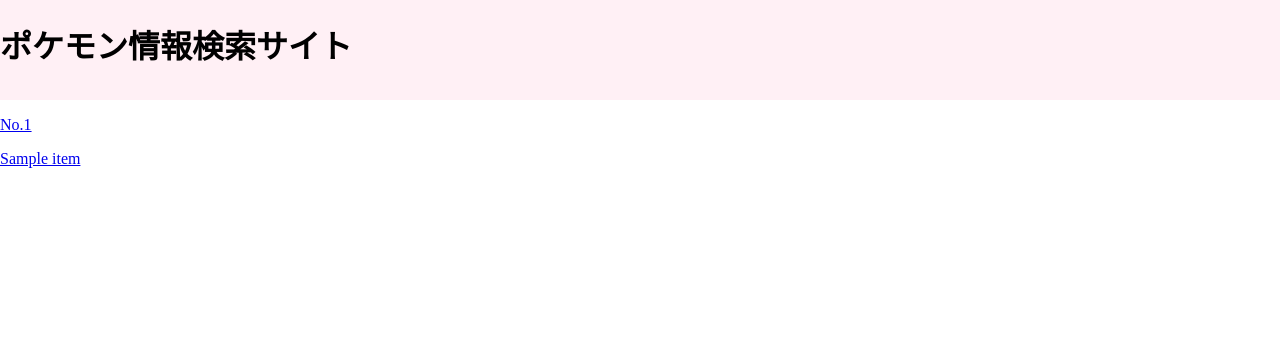
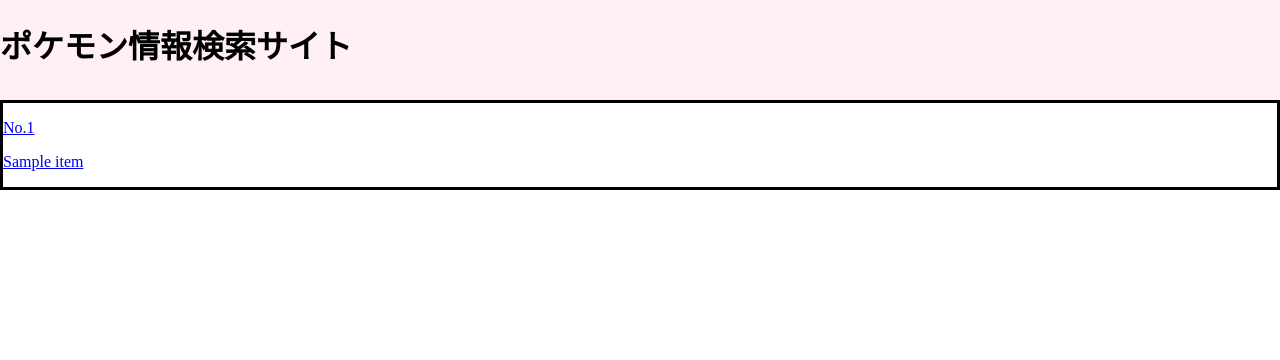
Before and after one commit to h2o-ikeda/tst-kpgs, a Flask app: template templates/ポケモン検索結果一覧.html in a window 1280 px wide. Shown: the top 360 px of the page. Run offline with Flask 3, Linux system fonts and the light colour scheme; the template is opened without the code that fills it: most values are stand-ins (such as "Sample title", 1, 10 or a date in 2020); some libraries are stand-ins or nearby versions.

Commit message:
Update sample.css

```diff
--- a/static/sample.css
+++ b/static/sample.css
@@ -31,3 +31,8 @@ body {
   color: red;
   text-align: center;
 }
+
+.resultList {
+  border: solid;
+  border-color: black;
+}
```
